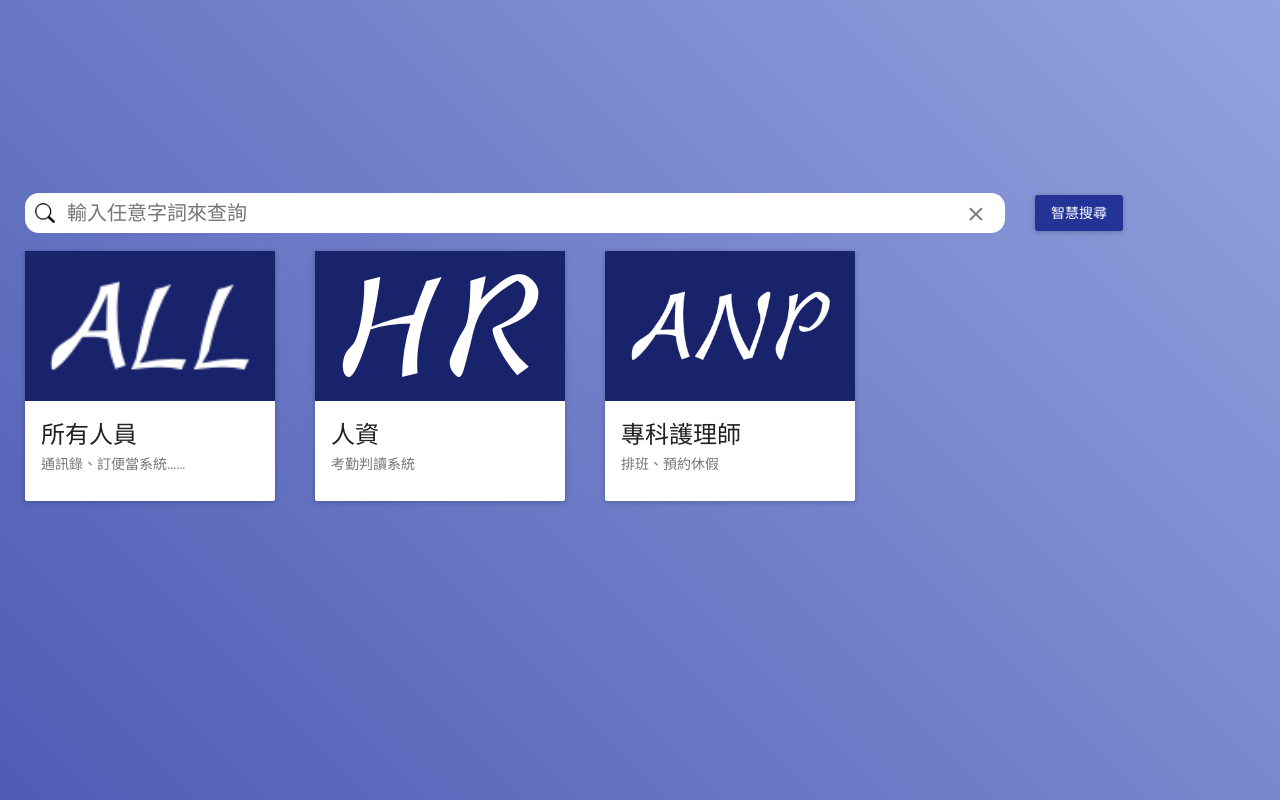
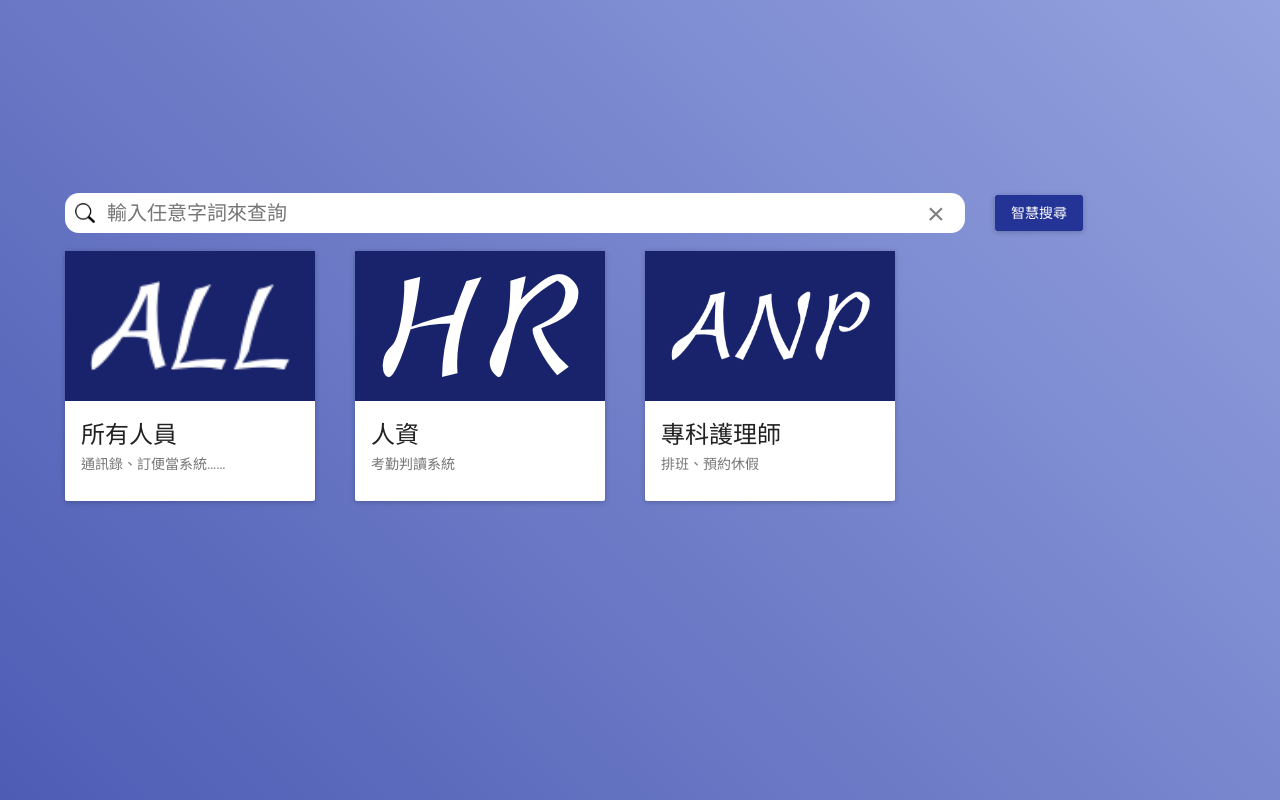
Before and after one commit to advancedor96/intra, a React (Create React App) app: page / in a window 1280 px wide. Built offline with nearby package versions, Linux system fonts and the light colour scheme.

Commit message:
改變padding

```diff
--- a/public/index.html
+++ b/public/index.html
@@ -24,7 +24,7 @@
   </head>
   <body>
     <noscript>
-      You need to enable JavaScript to run this app.k
+      You need to enable JavaScript to run this app.
     </noscript>
     <div id="root"></div>
     <!--
--- a/src/components/App.js
+++ b/src/components/App.js
@@ -7,7 +7,7 @@ import AppStore from '../stores/AppStore';
 import styled from 'styled-components';
 const Layout = styled.div`
   min-height: 100vh;
-  padding: 25px;
+  padding: 25px 65px;
   box-sizing: border-box;
 `
 class App extends Component {
--- a/src/components/Category.js
+++ b/src/components/Category.js
@@ -54,8 +54,8 @@ class Category extends Component {
          if (!_.isEmpty(AppStore.resultList)) {
             return _.map(AppStore.resultList, (e, idx) => {
                return (
-                  <Card key={idx} style={{maxWidth: 'calc(100% - 250px)', overflow:'hidden', maxHeight: '98px'}}>
-                     <CardTitle title={<span>{e.name}{<Goto url={e.url} />}</span>} subtitle={e.url}/>
+                  <Card key={idx} style={{maxWidth: 'calc(100% - 250px)', overflow:'hidden', maxHeight: '98px', cursor: 'pointer'}}>
+                     <CardTitle title={<span>{e.name}{<Goto url={e.url} />}</span>} subtitle={e.url} onClick={()=>{window.location.assign(e.url);}}/>
                   </Card>
                )
             })
```
